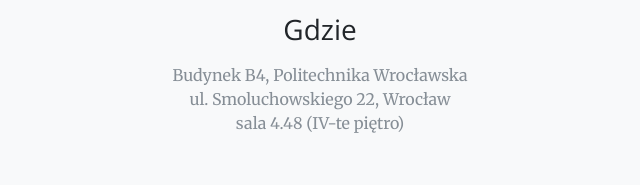
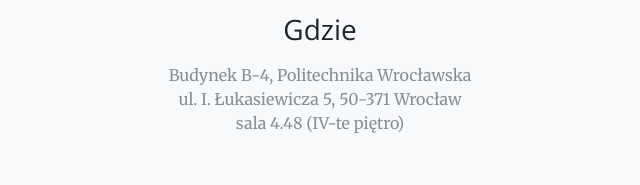
Before and after one commit to pwr-ai/AIDayWeb, a website: page index.html in a window 1280 px wide. Shown: the part 2263-2448 px from the top of the page, 35-675 px from the left. Drawn offline with nearby package versions, Linux system fonts and the light colour scheme.

Commit message:
location change

```diff
--- a/index.html
+++ b/index.html
@@ -154,8 +154,8 @@
                 <div class="service-box mt-5 mx-auto">
                     <i class="fa fa-4x fa-globe text-primary mb-3 sr-icons"></i>
                     <h3 class="mb-3">Gdzie</h3>
-                    <p class="text-muted mb-0">Budynek B4, Politechnika Wrocławska <br/>
-                        ul. Smoluchowskiego 22, Wrocław<br/>
+                    <p class="text-muted mb-0">Budynek B-4, Politechnika Wrocławska <br/>
+                        ul. I. Łukasiewicza 5, 50-371 Wrocław<br/>
                         sala 4.48 (IV-te piętro)</p>
                 </div>
             </div>
@@ -330,7 +330,7 @@
 <!-- Map -->
 <section id="map" style="padding: 0; height: 30em">
     <iframe width="100%" height="100%" frameborder="0" scrolling="no" marginheight="0" marginwidth="0"
-            src="https://www.google.com/maps/embed?pb=!1m18!1m12!1m3!1d5009.814116727808!2d17.061357337823477!3d51.11017494396084!2m3!1f0!2f0!3f0!3m2!1i1024!2i768!4f13.1!3m3!1m2!1s0x470fe82a5f3a4d09%3A0x64122e5b67f13c13!2sSmoluchowskiego+22%2C+Wroc%C5%82aw!5e0!3m2!1spl!2spl!4v1510919882757"></iframe>
+            src="https://www.google.com/maps/embed?pb=!1m18!1m12!1m3!1d6497.201271294762!2d17.05721661580959!3d51.108210463703266!2m3!1f0!2f0!3f0!3m2!1i1024!2i768!4f13.1!3m3!1m2!1s0x470fe82a18c6c6ff%3A0xc364051a29cc6265!2sWydzia%C5%82+Informatyki+i+Zarz%C4%85dzania!5e0!3m2!1spl!2spl!4v1511207692775"></iframe>
 </section>
 
 <section id="contact">
```
